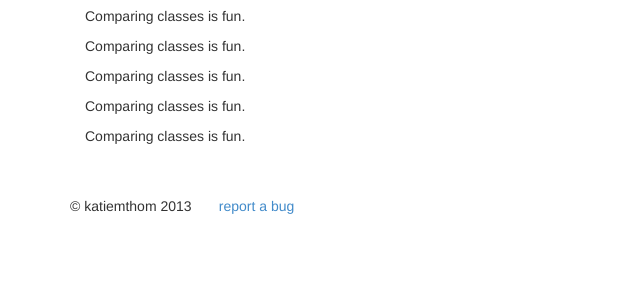
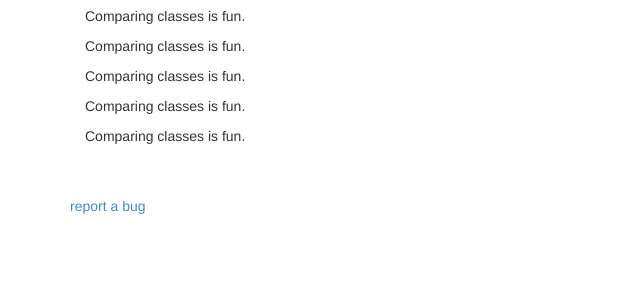
Before and after one commit to katiemthom/mrscutronadotcom, a Flask app: page /classes in a window 1280 px wide. Shown: the part 186-486 px from the top of the page, without its empty margins (0-640 px from the left). Run offline with Flask 2, Linux system fonts and the light colour scheme; some libraries are stand-ins or nearby versions.

Commit message:
removed copyright

```diff
--- a/templates/master.html
+++ b/templates/master.html
@@ -87,7 +87,7 @@
 			{% endblock %}
 			<br><br>
             <footer>
-                <p>&copy; katiemthom 2013 &nbsp;&nbsp;&nbsp;&nbsp;&nbsp;
+                <p>
                     <a href='/reportbug'>report a bug</a>
                 </p>
             </footer>
```
